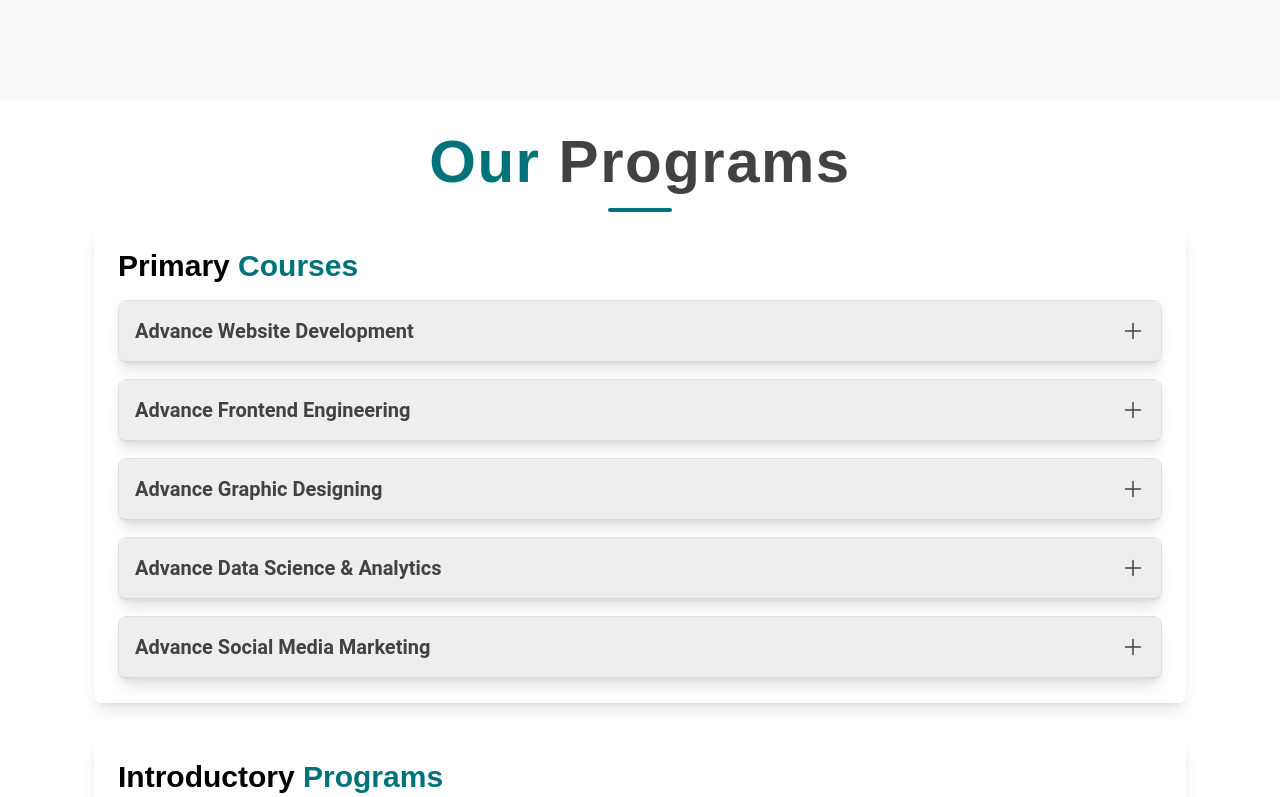
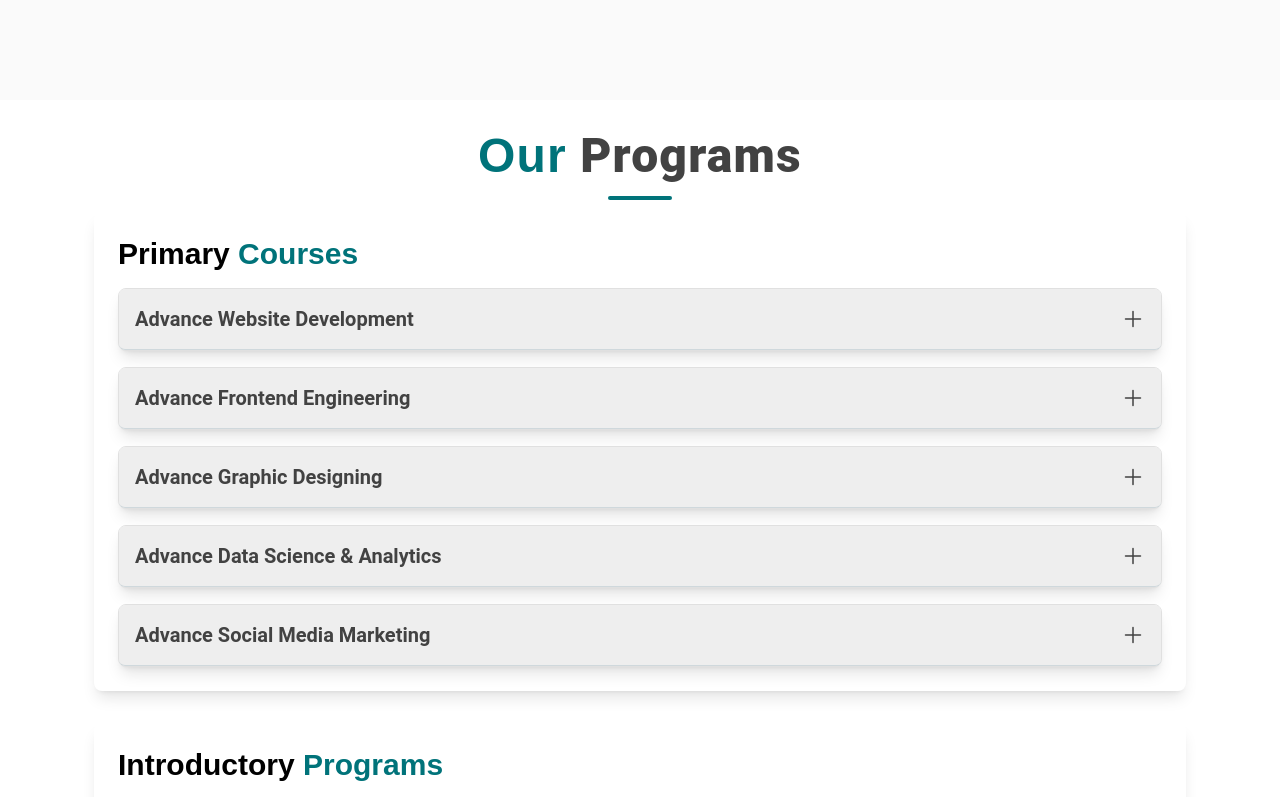
Before and after one commit to CobbyElsonfx/TechEaseAfrica, a React (Vite) app: page / in a window 1280 px wide. Shown: the part 1860-2657 px from the top of the page. Built offline with nearby package versions, Linux system fonts and the light colour scheme.

Commit message:
added new changes

```diff
--- a/src/components/Home/programs.jsx
+++ b/src/components/Home/programs.jsx
@@ -7,9 +7,9 @@ function Programs() {
       {/* Main container */}
       <div className="container mx-auto py-8 px-4 md:px-6">
         {/* Main Heading */}
-        <h3 className="text-4xl md:text-5xl lg:text-6xl text-center font-extrabold text-gray-900 mb-8 tracking-wide relative">
+        <h3 className="text-2xl md:text-4xl lg:text-5xl text-center font-extrabold text-gray-900 mb-8 tracking-wide relative">
           <span className="text-primary">Our</span>
-          <span className="text-gray-800"> Programs</span>
+          <span className="text-gray-800 font-sans"> Programs</span>
           <span className="absolute block w-16 h-1 bg-primary rounded-full mt-4 left-1/2 transform -translate-x-1/2"></span>
         </h3>
 
```
